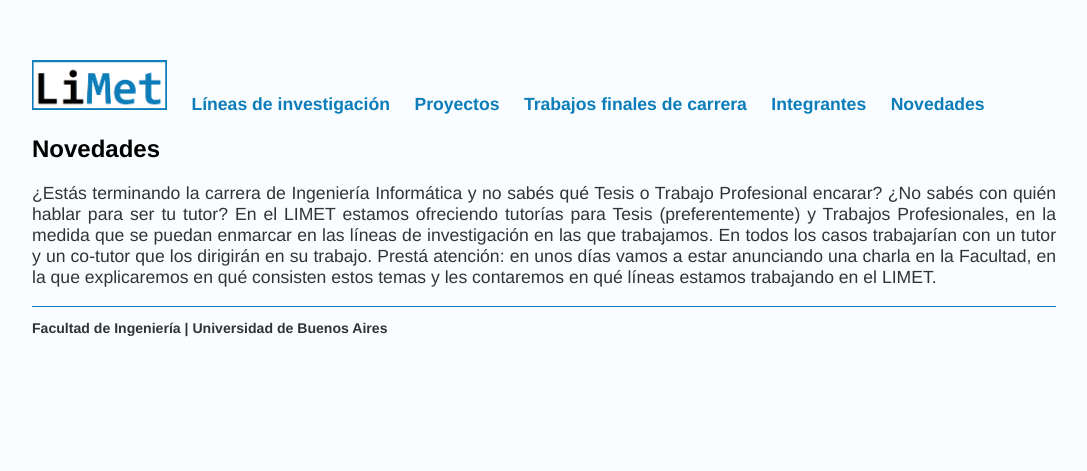
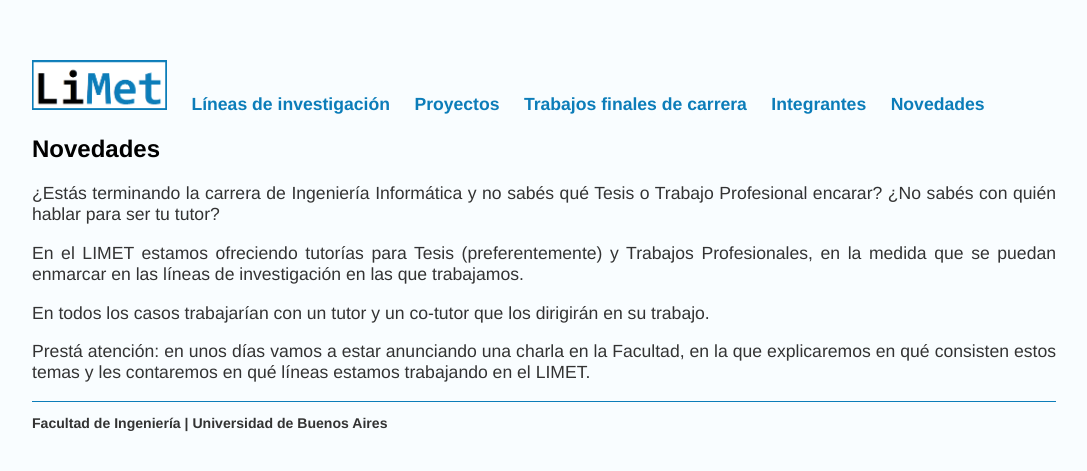
Before and after one commit to limetfiuba/limetfiuba.github.io, a Jekyll site: the page built from novedades/index.html, in a window 1280 px wide. Shown: the top 471 px of the page, without its empty margins (96-1183 px from the left). Built offline with Jekyll 4.4.1, drawn with Linux system fonts in a browser that asks for light colours.

Commit message:
Update index.html

```diff
--- a/novedades/index.html
+++ b/novedades/index.html
@@ -5,9 +5,10 @@
 <h2>Novedades</h2>
 <div class="blurb">
     <p>
-    ¿Estás terminando la carrera de Ingeniería Informática y no sabés qué Tesis o Trabajo Profesional encarar? ¿No sabés con quién hablar para ser tu tutor?
-    En el LIMET estamos ofreciendo tutorías para Tesis (preferentemente) y Trabajos Profesionales, en la medida que se puedan enmarcar en las líneas de investigación en las que trabajamos.
-    En todos los casos trabajarían con un tutor y un co-tutor que los dirigirán en su trabajo.
-    Prestá atención: en unos días vamos a estar anunciando una charla en la Facultad, en la que explicaremos en qué consisten estos temas y les contaremos en qué líneas estamos trabajando en el LIMET.
+    ¿Estás terminando la carrera de Ingeniería Informática y no sabés qué Tesis o Trabajo Profesional encarar? ¿No sabés con quién hablar para ser tu tutor?</p>
+    <p>En el LIMET estamos ofreciendo tutorías para Tesis (preferentemente) y Trabajos Profesionales, en la medida que se puedan enmarcar en las líneas de investigación en las que trabajamos.</p>
+    <p>En todos los casos trabajarían con un tutor y un co-tutor que los dirigirán en su trabajo.</p>
+    <p>
+    <p>Prestá atención: en unos días vamos a estar anunciando una charla en la Facultad, en la que explicaremos en qué consisten estos temas y les contaremos en qué líneas estamos trabajando en el LIMET.
     </p>
 </div>
```
